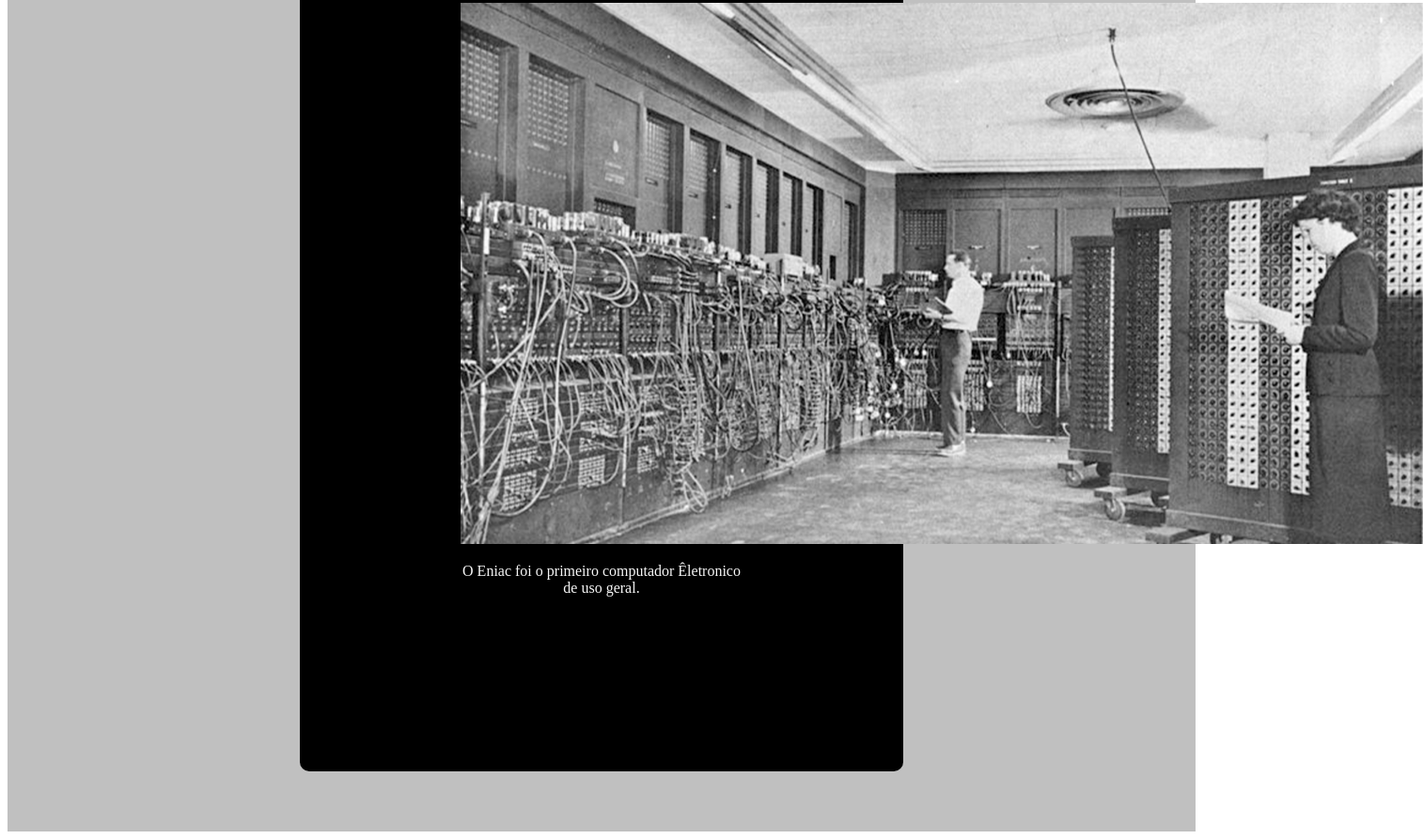
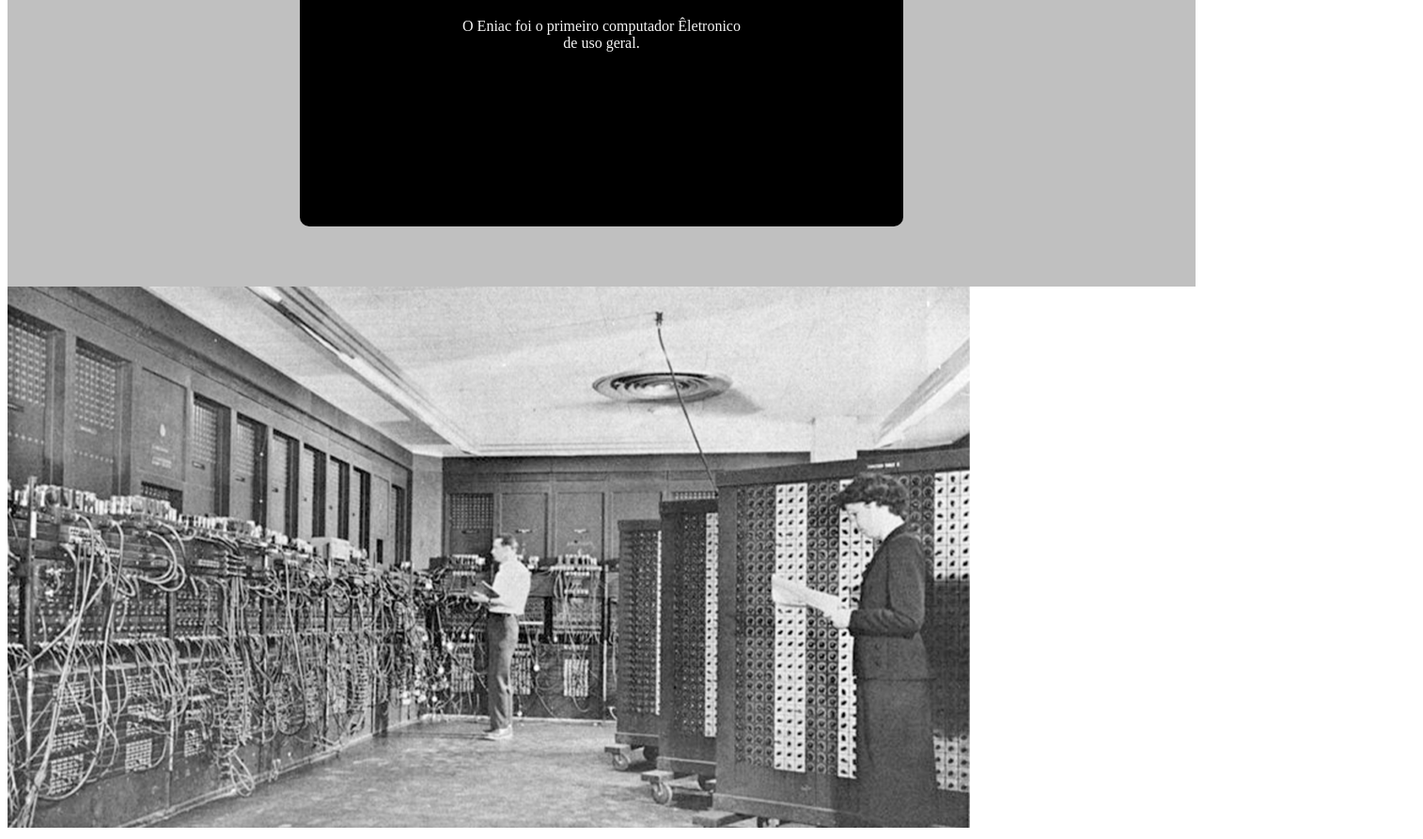
Before and after one commit to VitorPaixao23/web-3004, a plain HTML site: page index.html in a window 1280 px wide. Shown: the part 359-1252 px from the top of the page at 94% size, 1514 px wide, since content can reach past the window. Drawn offline with Linux system fonts and the light colour scheme.

Commit message:
asesadsa

```diff
--- a/index.html
+++ b/index.html
@@ -13,10 +13,11 @@
     <p>Densenvolvido nos EUA em 1946, ocupava uma sala inteira</p>
     <div id="container">
         <div class="caixa">
-            <img src="CAPA-2-1024x576.png" alt="">
             <p>O Eniac foi o primeiro computador Êletronico de uso geral.</p>
        </div>
     </div>
+    <link rel="stylesheet" href="style.css">
+    <img src="CAPA-2-1024x576.png" alt="Eniac">
 
 </body>
 </html>
```
